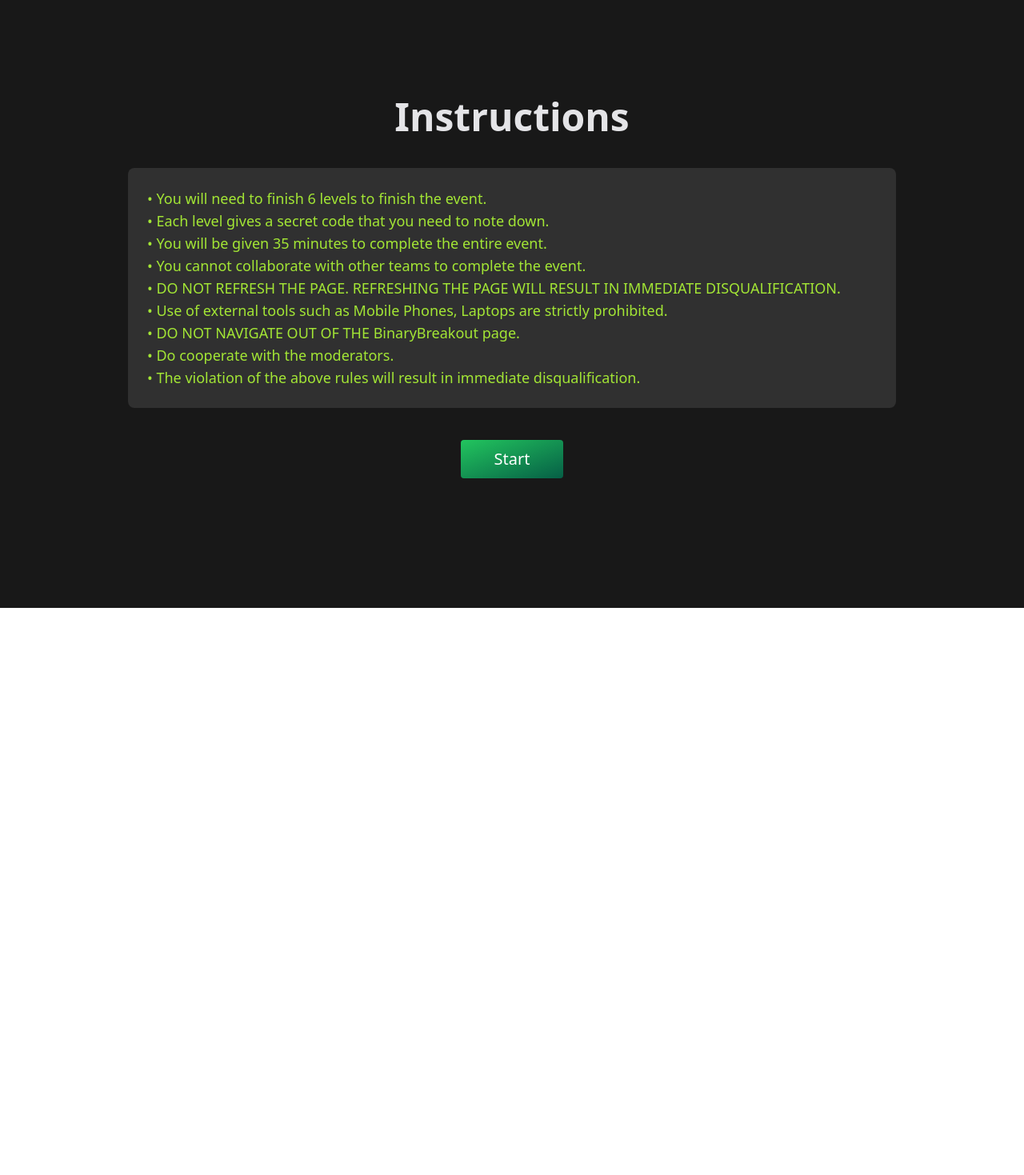
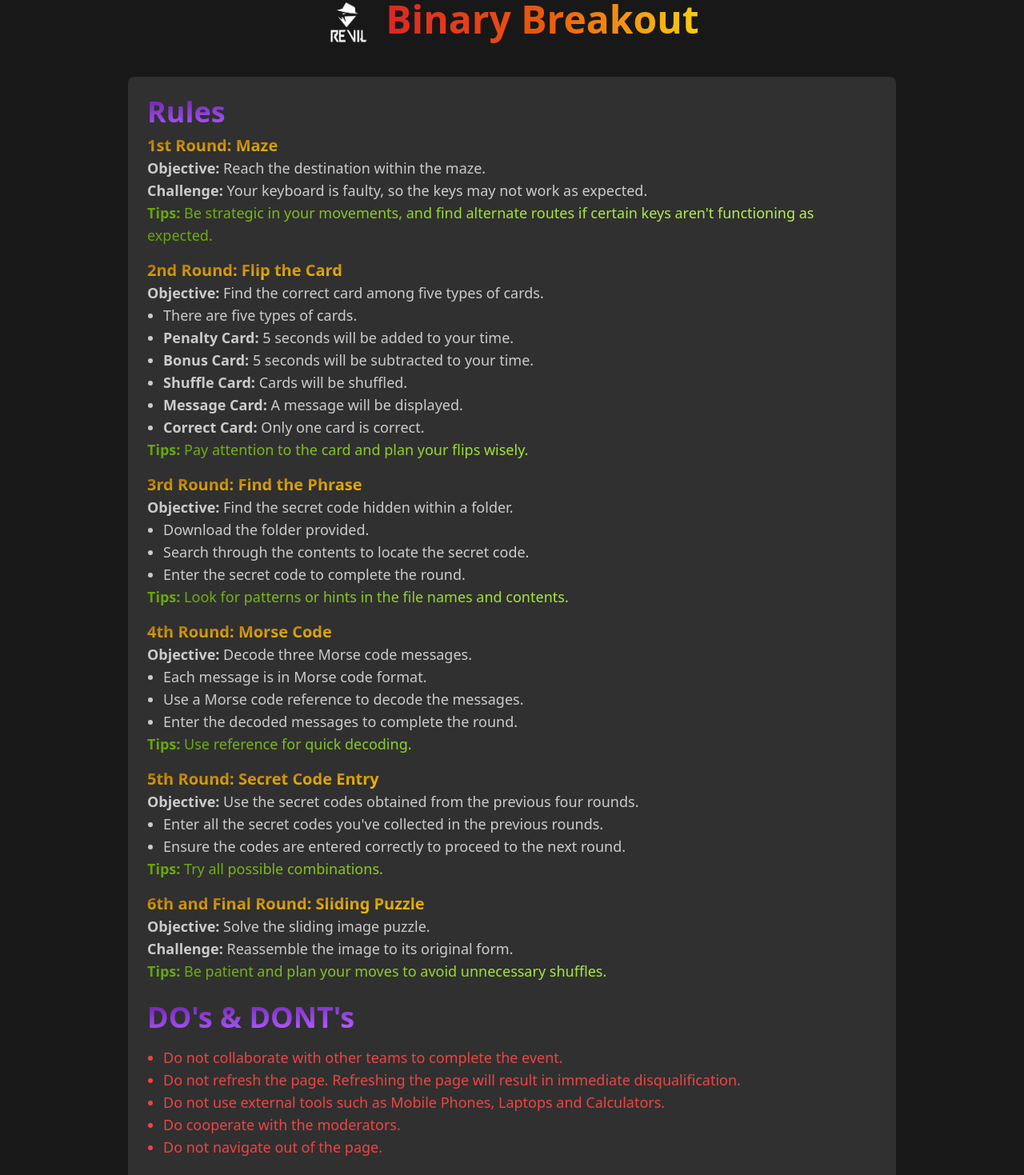
Before and after one commit to Harish-Elangovan-10/Binary_BreakOut-Main, a React (Vite) app: page / in a window 1280 px wide. Shown: the part 40-1509 px from the top of the page at 80% size. Before the commit the page ends 800 px from the top, so only its background shows below. Built offline with nearby package versions, Linux system fonts and the light colour scheme.

Commit message:
Instructions UI Changes

```diff
--- a/src/Intro.tsx
+++ b/src/Intro.tsx
@@ -1,7 +1,7 @@
 import { useCallback } from 'react';
 import { useNavigate } from 'react-router-dom';
 
-function Intro () {
+function Intro() {
 
   const navigate = useNavigate();
   const startGame = useCallback(() => {
@@ -9,18 +9,85 @@ function Intro () {
   }, [navigate]);
 
   return (
-    <div className="flex flex-col items-center justify-center h-screen main-bg px-40">
-      <h2 className="text-5xl font-bold mb-10 text-zinc-200">Instructions</h2>
+    <div className="flex flex-col items-center justify-center main-bg px-40 py-10">
+      <div className='flex flex-row justify-center gap-5'>
+        <img src="/revilogo.png" alt="Revil" className="w-14 h-14 mx-auto" />
+        <h2 className="h-14 text-5xl font-bold mb-10 bg-gradient-to-r from-red-600 via-orange-600 to-yellow-400 bg-clip-text text-transparent">Binary Breakout</h2>
+      </div>
       <div className="p-6 mb-10 w-full text-lg rounded-lg bg-white/10 text-lime-400">
-        <p>• You will need to finish 6 levels to finish the event.</p>
-        <p>•	Each level gives a secret code that you need to note down.</p>
-        <p>•	You will be given 35 minutes to complete the entire event.</p>
-        <p>•	You cannot collaborate with other teams to complete the event.</p>
-        <p>•	DO NOT REFRESH THE PAGE. REFRESHING THE PAGE WILL RESULT IN IMMEDIATE DISQUALIFICATION.</p>
-        <p>•	Use of external tools such as Mobile Phones, Laptops are strictly prohibited.</p>
-        <p>•	DO NOT NAVIGATE OUT OF THE BinaryBreakout page.</p>
-        <p>•	Do cooperate with the moderators.</p>
-        <p>•	The violation of the above rules will result in immediate disqualification.</p>
+        <h1 className="font-bold text-4xl mb-2 bg-gradient-to-br from-purple-800 via-purple-500 to-purple-300 bg-clip-text text-transparent">Rules</h1>
+        <div>
+          <h3 className="font-bold text-xl bg-gradient-to-br from-yellow-700 via-yellow-500 to-yellow-300 bg-clip-text text-transparent">1st Round: Maze</h3>
+          <p className='text-white/75'><strong>Objective:</strong> Reach the destination within the maze.</p>
+          <p className='text-white/75'><strong>Challenge:</strong> Your keyboard is faulty, so the keys may not work as expected.</p>
+          <p className='bg-gradient-to-r from-lime-600 via-lime-400 to-lime-300 bg-clip-text text-transparent'><strong>Tips:</strong> Be strategic in your movements, and find alternate routes if certain keys aren't functioning as expected.</p>
+        </div>
+
+        <div className="mt-4">
+          <h3 className="font-bold text-xl bg-gradient-to-br from-yellow-700 via-yellow-500 to-yellow-300 bg-clip-text text-transparent">2nd Round: Flip the Card</h3>
+          <p className='text-white/75'><strong>Objective:</strong> Find the correct card among five types of cards.</p>
+          <ul className="list-disc ml-5 text-white/75">
+            <li>There are five types of cards.</li>
+            <li><strong>Penalty Card:</strong> 5 seconds will be added to your time.</li>
+            <li><strong>Bonus Card:</strong> 5 seconds will be subtracted to your time.</li>
+            <li><strong>Shuffle Card:</strong> Cards will be shuffled.</li>
+            <li><strong>Message Card:</strong> A message will be displayed.</li>
+            <li><strong>Correct Card:</strong> Only one card is correct.</li>
+          </ul>
+          <p className='bg-gradient-to-r from-lime-600 via-lime-400 to-lime-300 bg-clip-text text-transparent'><strong>Tips:</strong> Pay attention to the card and plan your flips wisely.</p>
+        </div>
+
+        <div className="mt-4">
+          <h3 className="font-bold text-xl bg-gradient-to-br from-yellow-700 via-yellow-500 to-yellow-300 bg-clip-text text-transparent">3rd Round: Find the Phrase</h3>
+          <p className='text-white/75'><strong>Objective:</strong> Find the secret code hidden within a folder.</p>
+          <ul className="list-disc ml-5 text-white/75">
+            <li>Download the folder provided.</li>
+            <li>Search through the contents to locate the secret code.</li>
+            <li>Enter the secret code to complete the round.</li>
+          </ul>
+          <p className='bg-gradient-to-r from-lime-600 via-lime-400 to-lime-300 bg-clip-text text-transparent'><strong>Tips:</strong> Look for patterns or hints in the file names and contents.</p>
+        </div>
+
+        <div className="mt-4">
+          <h3 className="font-bold text-xl bg-gradient-to-br from-yellow-700 via-yellow-500 to-yellow-300 bg-clip-text text-transparent">4th Round: Morse Code</h3>
+          <p className='text-white/75'><strong>Objective:</strong> Decode three Morse code messages.</p>
+          <ul className="list-disc ml-5 text-white/75">
+            <li>Each message is in Morse code format.</li>
+            <li>Use a Morse code reference to decode the messages.</li>
+            <li>Enter the decoded messages to complete the round.</li>
+          </ul>
+          <p className='bg-gradient-to-r from-lime-600 via-lime-400 to-lime-300 bg-clip-text text-transparent'><strong>Tips:</strong> Use reference for quick decoding.</p>
+        </div>
+
+        <div className="mt-4">
+          <h3 className="font-bold text-xl bg-gradient-to-br from-yellow-700 via-yellow-500 to-yellow-300 bg-clip-text text-transparent">5th Round: Secret Code Entry</h3>
+          <p className='text-white/75'><strong>Objective:</strong> Use the secret codes obtained from the previous four rounds.</p>
+          <ul className="list-disc ml-5 text-white/75">
+            <li>Enter all the secret codes you've collected in the previous rounds.</li>
+            <li>Ensure the codes are entered correctly to proceed to the next round.</li>
+          </ul>
+          <p className='bg-gradient-to-r from-lime-600 via-lime-400 to-lime-300 bg-clip-text text-transparent'><strong>Tips:</strong> Try all possible combinations.</p>
+        </div>
+
+        <div className="mt-4">
+          <h3 className="font-bold text-xl bg-gradient-to-br from-yellow-700 via-yellow-500 to-yellow-300 bg-clip-text text-transparent">6th and Final Round: Sliding Puzzle</h3>
+          <p className='text-white/75'><strong>Objective:</strong> Solve the sliding image puzzle.</p>
+          <p className='text-white/75'><strong>Challenge:</strong> Reassemble the image to its original form.</p>
+          <p className='bg-gradient-to-r from-lime-600 via-lime-400 to-lime-300 bg-clip-text text-transparent'><strong>Tips:</strong> Be patient and plan your moves to avoid unnecessary shuffles.</p>
+        </div>
+
+        <h1 className="font-bold text-4xl mb-2 mt-6 bg-gradient-to-br from-purple-800 via-purple-500 to-purple-300 bg-clip-text text-transparent">DO's & DONT's</h1>
+        <div className="mt-4">
+          <ul className="list-disc ml-5 text-red-500">
+            <li>Do not collaborate with other teams to complete the event.</li>
+            <li>Do not refresh the page. Refreshing the page will result in immediate disqualification.</li>
+            <li>Do not use external tools such as Mobile Phones, Laptops and Calculators.</li>
+            <li>Do cooperate with the moderators.</li>
+            <li>Do not navigate out of the page.</li>
+          </ul>
+        </div>
+
+        <p className="mt-4 bg-gradient-to-br from-lime-600 via-lime-400 to-lime-300 bg-clip-text text-transparent"><strong>Final Note:</strong> Completing each round successfully will provide you with the necessary clues and codes to advance through the Binary Breakout event. Good luck and enjoy the challenge!</p>
       </div>
       <button
         className="w-32 h-12 px-4 py-2 text-xl text-white bg-gradient-to-br from-green-500 to-emerald-800 rounded hover:bg-gradient-to-r hover:from-green-500 hover:to-emerald-800 ease-in"
--- a/src/Puzzle.tsx
+++ b/src/Puzzle.tsx
@@ -1,5 +1,5 @@
 import { useState, useEffect } from 'react';
-import { Trophy, Timer, Clock, Eye, TimerIcon } from 'lucide-react';
+import { Trophy, Clock, Eye, TimerIcon } from 'lucide-react';
 import { useLocation } from 'react-router-dom';
 
 const IMAGE_URL = "https://images.unsplash.com/photo-1506744038136-46273834b3fb?w=600&h=600&fit=crop";
@@ -42,28 +42,27 @@ function Confetti() {
 function CongratsModal({ moves, time }: { moves: number; time: number; onClose: () => void }) {
   return (
     <div className="fixed inset-0 bg-black bg-opacity-50 flex items-center justify-center z-50">
-      <div className="bg-white rounded-xl p-8 max-w-md w-full mx-4 relative animate-slideIn">
+      <div className="main-bg rounded-xl p-8 max-w-md w-full mx-4 relative animate-slideIn">
         <div className="text-center">
           <div className="w-16 h-16 bg-yellow-100 rounded-full flex items-center justify-center mx-auto mb-4">
             <Trophy className="w-8 h-8 text-yellow-500" />
           </div>
 
-          <h2 className="text-3xl font-bold text-gray-800 mb-2">
+          <h2 className="h-10 text-3xl font-bold bg-gradient-to-r from-green-400 to-emerald-700 bg-clip-text text-transparent mb-2">
             Congratulations! 🎉
           </h2>
 
-          <p className="text-gray-600 mb-6">
+          <p className="text-zinc-400 mb-6">
             You've successfully completed the Binary Breakout Event!
           </p>
 
-          <div className="bg-gray-50 rounded-lg p-4 mb-6 space-y-2">
+          <div className="bg-white/10 rounded-lg p-4 mb-6 space-y-2">
             <div className="flex items-center justify-center gap-2 text-gray-700">
-              <Timer size={20} />
-              <span className="font-semibold">Total Moves: {moves}</span>
+              <span className="font-semibold text-lg text-yellow-600">Total Moves: {moves}</span>
             </div>
-            <div className="flex items-center justify-center gap-2 text-gray-700">
-              <Clock size={20} />
-              <span className="font-semibold">Time: {formatTime(time)}</span>
+            <div className="flex items-center justify-center gap-2 text-lg text-yellow-600">
+              <Clock size={20} className='text-zinc-300' />
+              <span className="font-semibold">Completion Time: {formatTime(time)}</span>
             </div>
           </div>
         </div>
```
